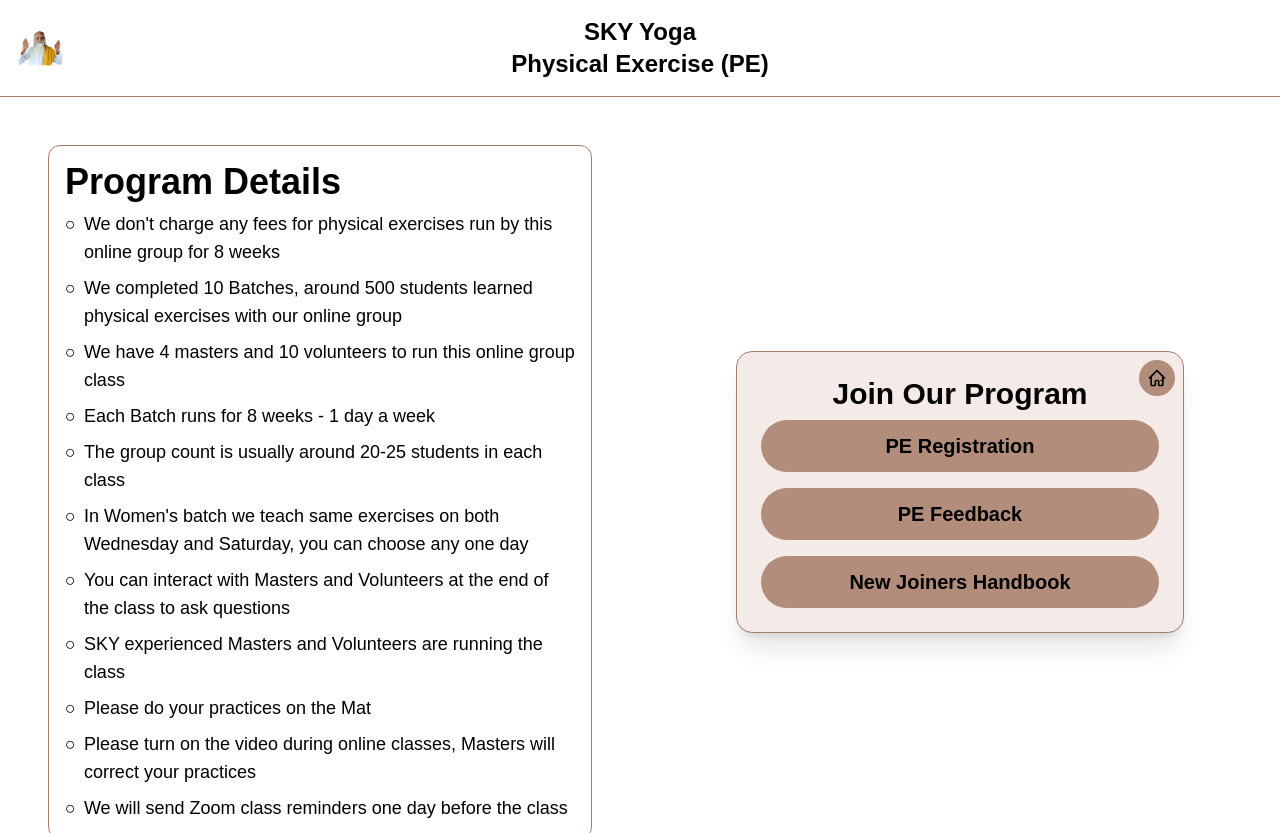
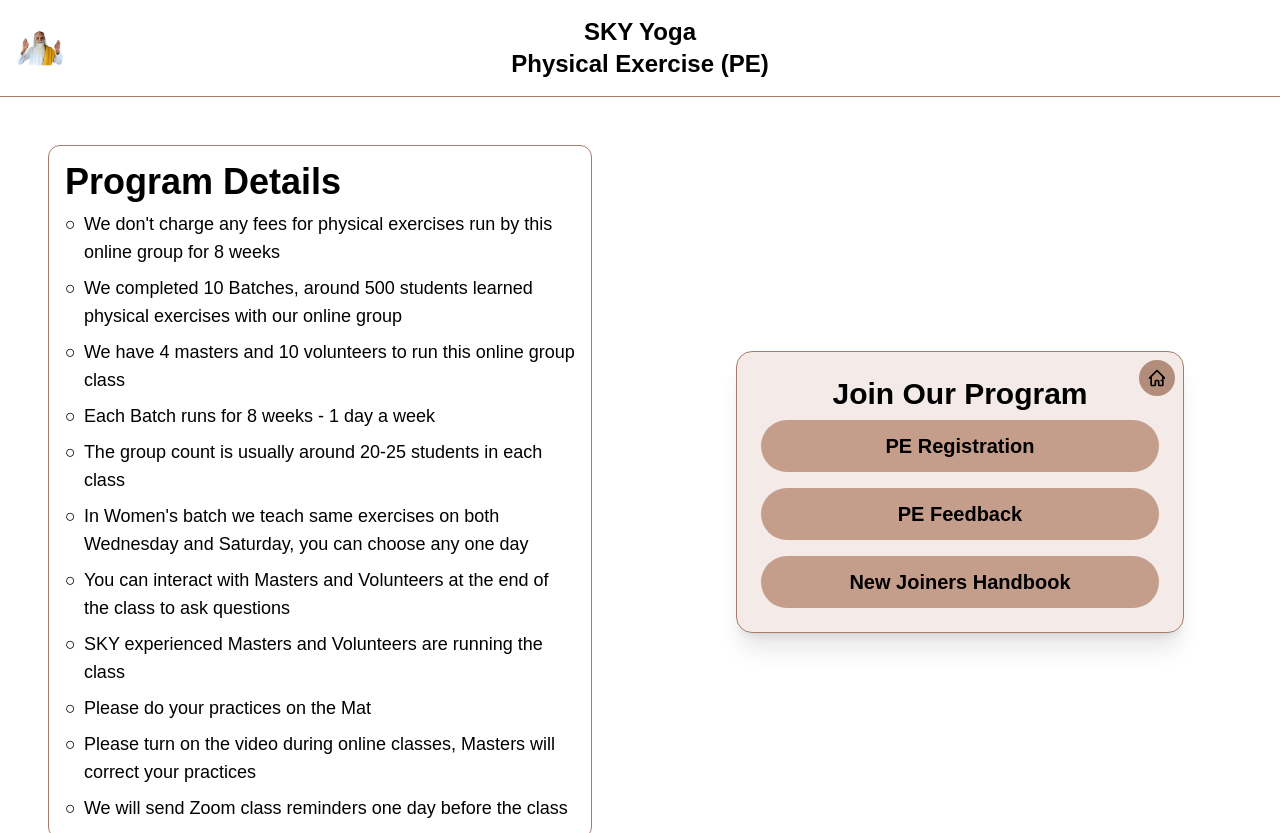
Before and after one commit to Itz-Viggy/Yoga-Registration, a Next.js app: page /pe in a window 1280 px wide. Built offline with nearby package versions, Linux system fonts and the light colour scheme.

Commit message:
Button Color

```diff
--- a/src/app/page.tsx
+++ b/src/app/page.tsx
@@ -69,7 +69,7 @@ export default function HomePage() {
               <button
                 onClick={handlePEClick}
                 className="w-full mt-2 py-2 px-4 text-black font-bold rounded-full hover:opacity-90 transition-colors text-lg md:text-xl"
-                style={{ backgroundColor: "#b28d7b" }}
+                style={{ backgroundColor: "#c49d8b" }}
               >
                 Physical Exercise
               </button>
@@ -93,7 +93,7 @@ export default function HomePage() {
                 <button
                   onClick={handleKKClick}
                   className="w-full mt-2 py-2 px-4 text-black font-bold rounded-full hover:opacity-90 transition-colors text-lg md:text-xl"
-                  style={{ backgroundColor: "#b28d7b" }}
+                  style={{ backgroundColor: "#c49d8b" }}
                 >
                   Kayakalpa Practices
                 </button>
@@ -116,7 +116,7 @@ export default function HomePage() {
                 <button
                   onClick={handlePEClick}
                   className="w-full mt-2 py-2 px-4 text-black font-bold rounded-full hover:opacity-90 transition-colors text-lg md:text-xl"
-                  style={{ backgroundColor: "#b28d7b" }}
+                  style={{ backgroundColor: "#c49d8b" }}
                 >
                   Physical Exercise
                 </button>
--- a/src/app/pe/page.tsx
+++ b/src/app/pe/page.tsx
@@ -101,7 +101,7 @@ export default function HomePage() {
               <button
                 onClick={handleJoinClick}
                 className="w-full py-3 px-4 text-black font-bold rounded-full hover:opacity-90 transition-colors text-lg md:text-xl"
-                style={{ backgroundColor: "#b28d7b" }}
+                style={{ backgroundColor: "#c49d8b" }}
               >
                 PE Registration
               </button>
@@ -109,7 +109,7 @@ export default function HomePage() {
               <button
                 onClick={() => router.push("/review/pe")}
                 className="w-full py-3 px-4 text-black font-bold rounded-full hover:opacity-90 transition-colors text-lg md:text-xl"
-                style={{ backgroundColor: "#b28d7b" }}
+                style={{ backgroundColor: "#c49d8b" }}
               >
                 PE Feedback
               </button>
@@ -117,7 +117,7 @@ export default function HomePage() {
               <button
                 onClick={() => window.open("https://docs.google.com/document/d/1BDFD8BxX1OE347HK4KXAno3U8I_pJs44vHswShTd10Q/edit?usp=sharing", "_blank")}
                 className="w-full py-3 px-4 text-black font-bold rounded-full hover:opacity-90 transition-colors text-lg md:text-xl"
-                style={{ backgroundColor: "#b28d7b" }}
+                style={{ backgroundColor: "#c49d8b" }}
               >
                 New Joiners Handbook
               </button>
```
